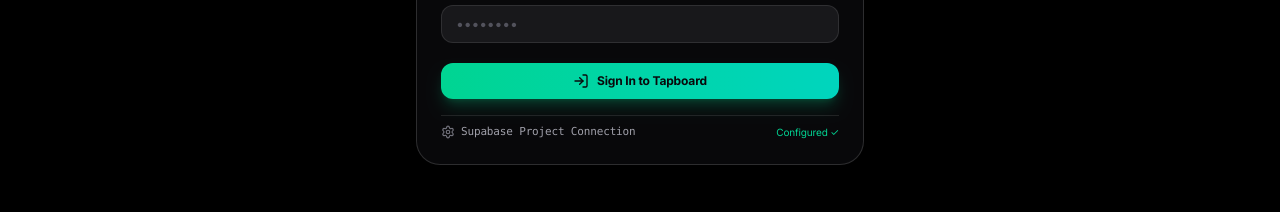
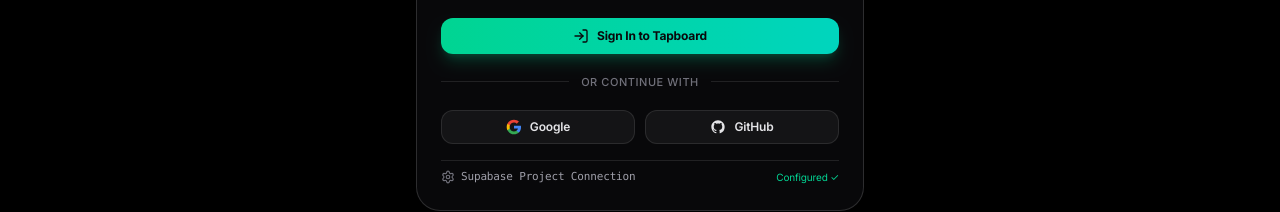
Before and after one commit to darkpanther5667/scribe-studio, a React (Vite) app: page / in a window 1280 px wide. Both pictures are taken after a click on the button "Sign In". Shown: the part 435-647 px from the top of the page. Built offline with nearby package versions, Linux system fonts and the light colour scheme; no server answers; the HTML template or start-up script is replaced by a standard one.

Commit message:
feat(auth): add Google and GitHub OAuth support with automatic session sync

```diff
--- a/src/components/AuthModal.tsx
+++ b/src/components/AuthModal.tsx
@@ -13,6 +13,8 @@
 import {
   signInWithEmail,
   signUpWithEmail,
+  signInWithOAuth,
+  type OAuthProvider,
   isSupabaseConfigured,
   saveSupabaseConfig,
   getSupabaseConfig,
@@ -95,6 +97,25 @@
     } catch (err: any) {
       setError(err?.message || "Authentication error occurred.");
     } finally {
+      setLoading(false);
+    }
+  };
+
+  const handleOAuth = async (provider: OAuthProvider) => {
+    setError(null);
+    setSuccessMsg(null);
+
+    if (!isSupabaseConfigured()) {
+      setShowConfig(true);
+      setError("Please configure your Supabase Project URL and Anon Key first.");
+      return;
+    }
+
+    setLoading(true);
+    try {
+      await signInWithOAuth(provider);
+    } catch (err: any) {
+      setError(err?.message || `Failed to initiate ${provider} authentication. Make sure ${provider} OAuth is enabled in Supabase Dashboard.`);
       setLoading(false);
     }
   };
@@ -236,6 +257,57 @@
           </button>
         </form>
 
+        {/* ── OAuth Providers Divider ── */}
+        <div className="relative flex py-1 items-center">
+          <div className="flex-grow border-t border-white/10"></div>
+          <span className="flex-shrink mx-3 text-[11px] font-medium text-zinc-500 uppercase tracking-wider">
+            Or continue with
+          </span>
+          <div className="flex-grow border-t border-white/10"></div>
+        </div>
+
+        {/* OAuth Buttons */}
+        <div className="grid grid-cols-2 gap-2.5">
+          {/* Google */}
+          <button
+            type="button"
+            onClick={() => handleOAuth("google")}
+            disabled={loading}
+            className="
+              flex items-center justify-center gap-2 py-2 px-3 rounded-xl
+              bg-white/[0.05] hover:bg-white/[0.1] border border-white/10
+              text-xs font-semibold text-zinc-200 hover:text-white
+              transition-all active:scale-95 disabled:opacity-50
+            "
+          >
+            <svg className="w-4 h-4 shrink-0" viewBox="0 0 24 24">
+              <path fill="#4285F4" d="M22.56 12.25c0-.78-.07-1.53-.2-2.25H12v4.26h5.92c-.26 1.37-1.04 2.53-2.21 3.31v2.77h3.57c2.08-1.92 3.28-4.74 3.28-8.09z" />
+              <path fill="#34A853" d="M12 23c2.97 0 5.46-.98 7.28-2.66l-3.57-2.77c-.98.66-2.23 1.06-3.71 1.06-2.86 0-5.29-1.93-6.16-4.53H2.18v2.84C3.99 20.53 7.7 23 12 23z" />
+              <path fill="#FBBC05" d="M5.84 14.09c-.22-.66-.35-1.36-.35-2.09s.13-1.43.35-2.09V7.06H2.18C1.43 8.55 1 10.22 1 12s.43 3.45 1.18 4.94l2.85-2.22.81-.63z" />
+              <path fill="#EA4335" d="M12 5.38c1.62 0 3.06.56 4.21 1.64l3.15-3.15C17.45 2.09 14.97 1 12 1 7.7 1 3.99 3.47 2.18 7.06l3.66 2.84c.87-2.6 3.3-4.52 6.16-4.52z" />
+            </svg>
+            <span>Google</span>
+          </button>
+
+          {/* GitHub */}
+          <button
+            type="button"
+            onClick={() => handleOAuth("github")}
+            disabled={loading}
+            className="
+              flex items-center justify-center gap-2 py-2 px-3 rounded-xl
+              bg-white/[0.05] hover:bg-white/[0.1] border border-white/10
+              text-xs font-semibold text-zinc-200 hover:text-white
+              transition-all active:scale-95 disabled:opacity-50
+            "
+          >
+            <svg className="w-4 h-4 shrink-0 fill-current" viewBox="0 0 24 24">
+              <path fillRule="evenodd" clipRule="evenodd" d="M12 2C6.477 2 2 6.484 2 12.017c0 4.425 2.865 8.18 6.839 9.504.5.092.682-.217.682-.483 0-.237-.008-.868-.013-1.703-2.782.605-3.369-1.343-3.369-1.343-.454-1.158-1.11-1.466-1.11-1.466-.908-.62.069-.608.069-.608 1.003.07 1.53 1.032 1.53 1.032.892 1.53 2.341 1.088 2.91.832.092-.647.35-1.088.636-1.338-2.22-.253-4.555-1.113-4.555-4.951 0-1.093.39-1.988 1.029-2.688-.103-.253-.446-1.272.098-2.65 0 0 .84-.27 2.75 1.026A9.564 9.564 0 0112 6.844c.85.004 1.705.115 2.504.337 1.909-1.296 2.747-1.027 2.747-1.027.546 1.379.202 2.398.1 2.651.64.7 1.028 1.595 1.028 2.688 0 3.848-2.339 4.695-4.566 4.943.359.309.678.92.678 1.855 0 1.338-.012 2.419-.012 2.747 0 .268.18.58.688.482A10.019 10.019 0 0022 12.017C22 6.484 17.522 2 12 2z"/>
+            </svg>
+            <span>GitHub</span>
+          </button>
+        </div>
+
         {/* Supabase Project Credentials Accordion */}
         <div className="pt-2 border-t border-white/10">
           <button
--- a/src/components/Whiteboard.tsx
+++ b/src/components/Whiteboard.tsx
@@ -307,6 +307,30 @@
   const [isCloudLibraryOpen, setIsCloudLibraryOpen] = useState(false);
   const [activeCloudDrawingId, setActiveCloudDrawingId] = useState<string | null>(null);
   const [isSavingToCloud, setIsSavingToCloud] = useState(false);
+
+  useEffect(() => {
+    getCurrentUser().then((user) => {
+      if (user) setCurrentUser(user);
+    });
+
+    const client = getSupabaseClient();
+    if (!client) return;
+
+    const {
+      data: { subscription },
+    } = client.auth.onAuthStateChange((event, session) => {
+      if (session?.user) {
+        setCurrentUser(session.user);
+        setIsAuthModalOpen(false);
+      } else if (event === "SIGNED_OUT") {
+        setCurrentUser(null);
+      }
+    });
+
+    return () => {
+      subscription.unsubscribe();
+    };
+  }, []);
 
   const [selectedImageId, setSelectedImageId] = useState<string | null>(null);
   const selectedImageIdRef = useRef<string | null>(selectedImageId);
--- a/src/lib/supabase.ts
+++ b/src/lib/supabase.ts
@@ -51,6 +51,7 @@
       auth: {
         persistSession: true,
         autoRefreshToken: true,
+        detectSessionInUrl: true,
       },
     });
   }
@@ -58,6 +59,21 @@
 }
 
 // ── Auth APIs ─────────────────────────────────────────────────────────────────
+
+export type OAuthProvider = "google" | "github";
+
+export async function signInWithOAuth(provider: OAuthProvider) {
+  const client = getSupabaseClient();
+  if (!client) throw new Error("Supabase is not configured. Please enter your project credentials.");
+  const { data, error } = await client.auth.signInWithOAuth({
+    provider,
+    options: {
+      redirectTo: window.location.origin,
+    },
+  });
+  if (error) throw error;
+  return data;
+}
 
 export async function signUpWithEmail(email: string, password: string) {
   const client = getSupabaseClient();
```
